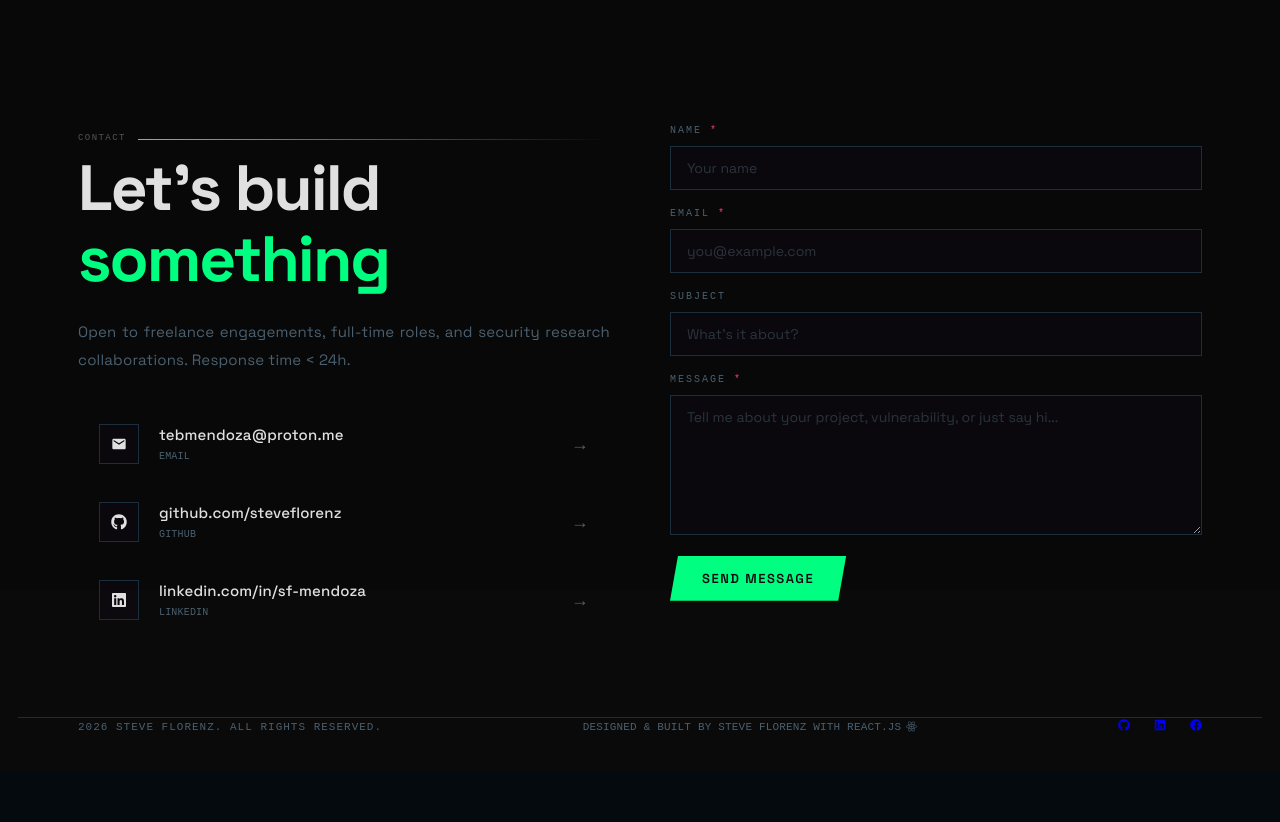
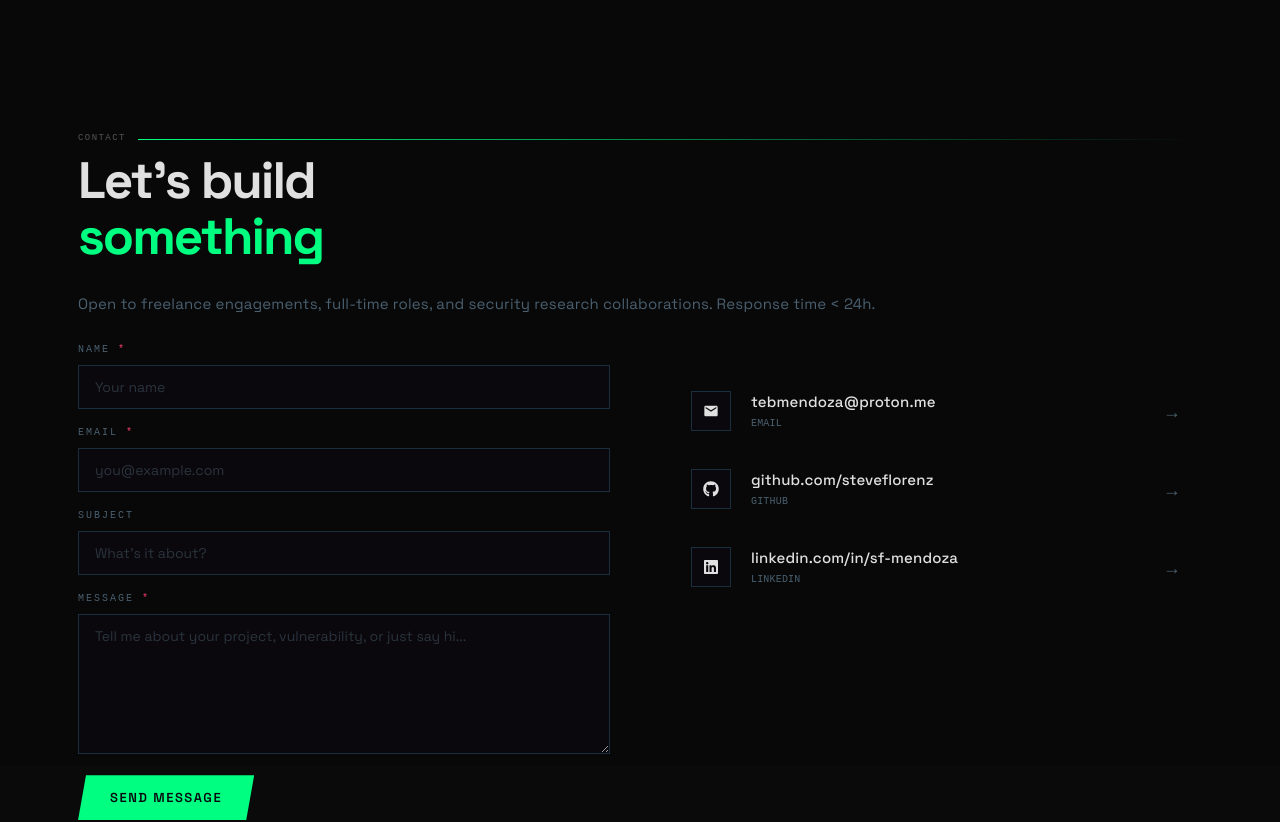
Before and after one commit to steveflorenz/steveflorenz.github.io, a React (Vite) app: page / in a window 1280 px wide. Shown: the part 5720-6542 px from the top of the page. Before the commit the page ends 6492 px from the top, so only its background shows below. Built offline with nearby package versions, Linux system fonts and the light colour scheme.

Commit message:
update: certificates

```diff
--- a/src/components/Certificates.tsx
+++ b/src/components/Certificates.tsx
@@ -1,39 +1,39 @@
 import { useState, useEffect, useCallback } from "react";
 import "./css/Certificates.css";
+import blackbelt1 from "../assets/Certs/blackbelt1.png";
+import blackbelt2 from "../assets/Certs/blackbelt2.png";
+import sixsigma_white from "../assets/Certs/SixSigma_WhiteBelt-cert.png";
+import sixsigma_yellow from "../assets/Certs/SixSigma_YellowBelt-Cert.png";
+import cisco_net from "../assets/Certs/Net_cert_sfdmendoza.png";
+import cisco_os from "../assets/Certs/OS_cert_sfdmendoza.png";
+import educba from "../assets/Certs/Educba_cert.png";
+import simplilearn from "../assets/Certs/DataScience_by_Simplilearn_SFM.png";
+import kaggle from "../assets/Certs/kaggle.png";
 
 const galleries: Record<string, { title: string; images: string[] }> = {
   blackbelt: {
     title: "Blackbelt Meraki",
-    images: [
-      "src/assets/Certs/blackbelt1.png",
-      "src/assets/Certs/blackbelt2.png",
-    ],
+    images: [blackbelt1, blackbelt2],
   },
   sixsigma: {
     title: "Six Sigma Training",
-    images: [
-      "src/assets/Certs/SixSigma_WhiteBelt-cert.png",
-      "src/assets/Certs/SixSigma_YellowBelt-Cert.png",
-    ],
+    images: [sixsigma_white, sixsigma_yellow],
   },
   cisco: {
     title: "Cisco — Net & OS",
-    images: [
-      "src/assets/Certs/Net_cert_sfdmendoza.png",
-      "src/assets/Certs/OS_cert_sfdmendoza.png",
-    ],
+    images: [cisco_net, cisco_os],
   },
   educba: {
     title: "EDUCBA — Data Science",
-    images: ["src/assets/Certs/Educba_cert.png"],
+    images: [educba],
   },
   simplilearn: {
     title: "Simplilearn — Data Science",
-    images: ["src/assets/Certs/DataScience_by_Simplilearn_SFM.png"],
+    images: [simplilearn],
   },
   kaggle: {
     title: "Kaggle",
-    images: ["src/assets/Certs/kaggle.png"],
+    images: [kaggle],
   },
 };
 
--- a/src/components/Contact.tsx
+++ b/src/components/Contact.tsx
@@ -87,8 +87,6 @@ const Contact = () => {
 
   return (
     <section id="contact">
-      <div className="contact-inner">
-        <div className="contact-left reveal">
       <div className="section-label">Contact</div>
       <h2 className="section-title">
         Let's build
@@ -96,53 +94,10 @@ const Contact = () => {
         <em>something</em>
       </h2>
       <p className="about-text" style={{ marginTop: 24 }}>
-            Open to freelance engagements, full-time roles, and security
-            research collaborations. Response time &lt; 24h.
+        Open to freelance engagements, full-time roles, and security research
+        collaborations. Response time &lt; 24h.
       </p>
-          <div className="contact-links">
-            <a href="mailto:tebmendoza@proton.me" className="contact-link-item">
-              <div className="contact-link-icon">
-                <MdEmail />
-              </div>
-              <div>
-                tebmendoza@proton.me
-                <span className="contact-link-meta">EMAIL</span>
-              </div>
-              <span className="contact-link-arrow">→</span>
-            </a>
-            <a
-              href="https://github.com/steveflorenz"
-              className="contact-link-item"
-              target="_blank"
-              rel="noopener noreferrer"
-            >
-              <div className="contact-link-icon">
-                <FaGithub />
-              </div>
-              <div>
-                github.com/steveflorenz
-                <span className="contact-link-meta">GITHUB</span>
-              </div>
-              <span className="contact-link-arrow">→</span>
-            </a>
-            <a
-              href="https://linkedin.com/in/sf-mendoza"
-              className="contact-link-item"
-              target="_blank"
-              rel="noopener noreferrer"
-            >
-              <div className="contact-link-icon">
-                <FaLinkedin />
-              </div>
-              <div>
-                linkedin.com/in/sf-mendoza
-                <span className="contact-link-meta">LINKEDIN</span>
-              </div>
-              <span className="contact-link-arrow">→</span>
-            </a>
-          </div>
-        </div>
-
+      <div className="contact-inner">
         <div className="reveal" style={{ transitionDelay: "0.2s" }}>
           {submitted ? (
             <div id="form-success">
@@ -260,6 +215,51 @@ const Contact = () => {
             </form>
           )}
         </div>
+
+        <div className="contact-left reveal">
+          <div className="contact-links">
+            <a href="mailto:tebmendoza@proton.me" className="contact-link-item">
+              <div className="contact-link-icon">
+                <MdEmail />
+              </div>
+              <div>
+                tebmendoza@proton.me
+                <span className="contact-link-meta">EMAIL</span>
+              </div>
+              <span className="contact-link-arrow">→</span>
+            </a>
+            <a
+              href="https://github.com/steveflorenz"
+              className="contact-link-item"
+              target="_blank"
+              rel="noopener noreferrer"
+            >
+              <div className="contact-link-icon">
+                <FaGithub />
+              </div>
+              <div>
+                github.com/steveflorenz
+                <span className="contact-link-meta">GITHUB</span>
+              </div>
+              <span className="contact-link-arrow">→</span>
+            </a>
+            <a
+              href="https://linkedin.com/in/sf-mendoza"
+              className="contact-link-item"
+              target="_blank"
+              rel="noopener noreferrer"
+            >
+              <div className="contact-link-icon">
+                <FaLinkedin />
+              </div>
+              <div>
+                linkedin.com/in/sf-mendoza
+                <span className="contact-link-meta">LINKEDIN</span>
+              </div>
+              <span className="contact-link-arrow">→</span>
+            </a>
+          </div>
+        </div>
       </div>
     </section>
   );
```
Lines whose indentation alone changed are shown as unchanged.
